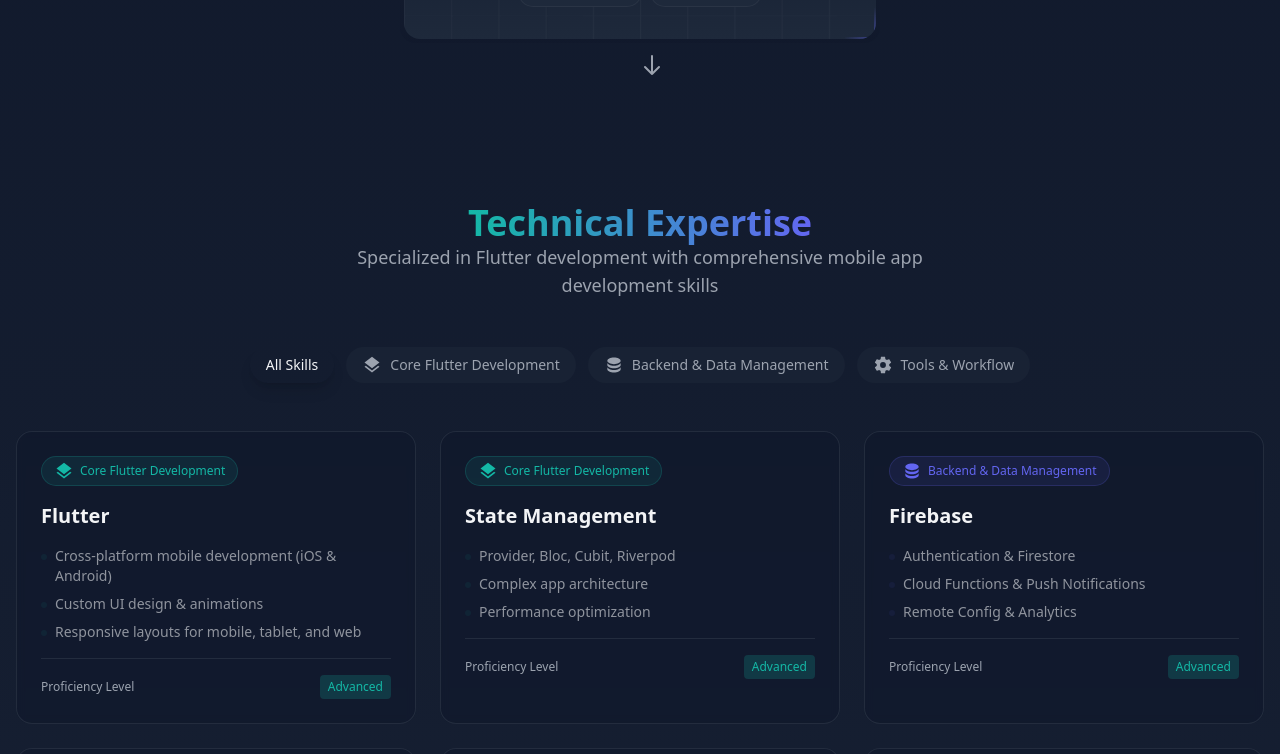
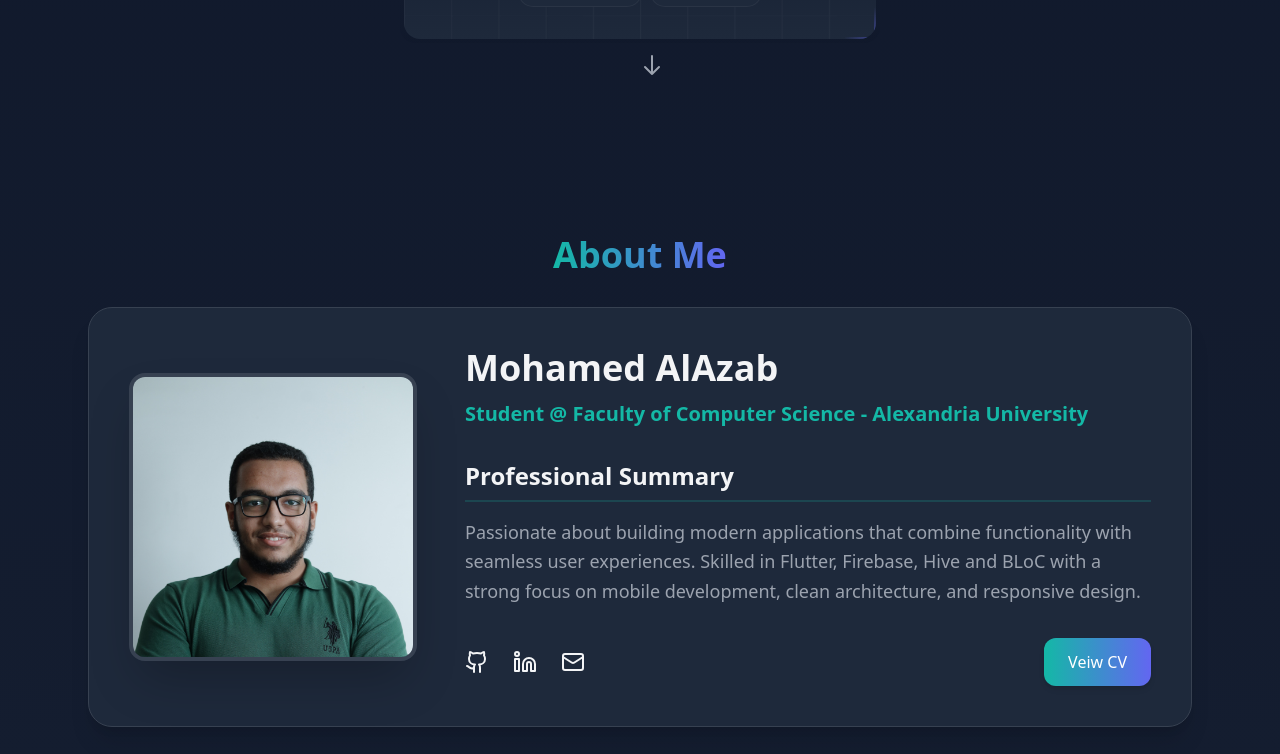
Before and after one commit to Mohamed-AlAzab/portfolio, a Next.js app: page / in a window 1280 px wide. Shown: the part 723-1477 px from the top of the page. Built offline with nearby package versions, Linux system fonts and the light colour scheme.

Commit message:
add about component

```diff
--- /dev/null
+++ b/app/components/AboutUs.tsx
@@ -0,0 +1,84 @@
+"use client";
+
+import { Github, Linkedin, Mail } from "lucide-react";
+import { Profile } from "../constant";
+
+export default function AboutUs() {
+    return (
+        <section className="max-w-6xl mx-auto px-6 py-20">
+            {/* Header Section */}
+            <div className="px-6 py-8 text-center">
+                <h2 className="text-4xl sm:text-6xl md:text-4xl font-bold">
+                    <span className="bg-gradient-to-r from-brand-accent via-brand-accent2 to-brand-accent text-transparent bg-clip-text bg-[size:200%] animate-gradient">
+                        About Me
+                    </span>
+                </h2>
+            </div>
+
+            <div className="bg-brand-surface rounded-3xl shadow-xl border border-brand-border overflow-hidden">
+                {/* Main Content */}
+                <div className="p-10 flex flex-col lg:flex-row items-center gap-12">
+
+                    {/* Image */}
+                    <div className="relative flex-shrink-0">
+                        <div className="w-72 h-72 rounded-2xl overflow-hidden shadow-2xl border-4 border-brand-border">
+                            <img
+                                src="/image.JPG"
+                                alt="Profile Photo"
+                                className="w-full h-full object-cover transition-transform duration-300 hover:scale-105"
+                            />
+                        </div>
+                    </div>
+
+                    {/* Professional Content */}
+                    <div className="flex-1 space-y-8">
+                        {/* Name and Title */}
+                        <div className="text-center lg:text-left">
+                            <h3 className="text-4xl font-bold text-brand-text mb-3">
+                                Mohamed AlAzab
+                            </h3>
+                            <p className="text-xl text-brand-accent font-semibold mb-2">
+                                Student @ Faculty of Computer Science - Alexandria University
+                            </p>
+                        </div>
+                        {/* Professional Summary */}
+                        <div className="space-y-4">
+                            <h4 className="text-2xl font-semibold text-brand-text border-b-2 border-brand-accent/20 pb-2">
+                                Professional Summary
+                            </h4>
+                            <p className="text-brand-subtext leading-relaxed text-lg">
+                                Passionate about building modern applications that combine
+                                functionality with seamless user experiences. Skilled in Flutter,
+                                Firebase, Hive and BLoC with a strong focus on mobile development,
+                                clean architecture, and responsive design.
+                            </p>
+                        </div>
+                        {/* Social + Resume */}
+                        <div className="flex flex-col sm:flex-row items-center sm:justify-between gap-4 pt-0">
+                            {/* Social Icons */}
+                            <div className="flex gap-6">
+                                <a href={Profile.github} target="_blank" className="text-brand-text hover:text-brand-accent transition-colors">
+                                    <Github className="w-6 h-6" />
+                                </a>
+                                <a href={Profile.linkedIn} target="_blank" className="text-brand-text hover:text-brand-accent transition-colors">
+                                    <Linkedin className="w-6 h-6" />
+                                </a>
+                                <a href={Profile.email} className="text-brand-text hover:text-brand-accent transition-colors">
+                                    <Mail className="w-6 h-6" />
+                                </a>
+                            </div>
+                            {/* Resume Button */}
+                            <a
+                                href={Profile.cvUrl}
+                                target="_blank"
+                                className="px-6 py-3 bg-gradient-to-r from-brand-accent to-brand-accent2 text-white font-medium rounded-xl shadow-md hover:opacity-90 transition-all"
+                            >
+                                Veiw CV
+                            </a>
+                        </div>
+                    </div>
+                </div>
+            </div>
+        </section>
+    );
+}
--- a/app/constant.tsx
+++ b/app/constant.tsx
@@ -1,5 +1,5 @@
 export const Profile = {
-  cvUrl: "https://drive.google.com/file/d/1mS9O8Aq761JXVTrPP2pd-I2hnYwRbGwB/view?usp=drive_link",
+  cvUrl: "https://docs.google.com/document/d/1RMUk0nh0NVfIbintXfrpTy7wNgQIRxyv/edit?usp=drive_link&ouid=110169218787318684425&rtpof=true&sd=true",
   email: "https://mail.google.com/mail/?view=cm&fs=1&to=mohamed.alazab.ibrahim@gmail.com",
   linkedIn: "https://www.linkedin.com/in/mohamed-alazab-ibrahim/",
   github: "https://github.com/Mohamed-AlAzab",
--- a/app/page.tsx
+++ b/app/page.tsx
@@ -7,13 +7,14 @@
 import DevelopmentProcess from "./components/DevelopmentProcess";
 import ContactSection from "./components/ContactSection";
 import { Menu, X } from "lucide-react";
+import AboutUs from "./components/AboutUs";
 
 export default function MobileDevPortfolio() {
   const activeSection = "Home";
   const [menuOpen, setMenuOpen] = useState(false);
   const [isScrolled] = useState(false);
 
-  const navItems = ["Home", "Skills", "Projects", "Process", "Contact"];
+  const navItems = ["Home", "About", "Skills", "Projects", "Process", "Contact"];
 
   const handleNavClick = (
     e: React.MouseEvent<HTMLAnchorElement>,
@@ -95,6 +96,7 @@
 
       <main className="pt-0 scroll-smooth" style={{ scrollPaddingTop: "50px" }}>
         <section id="Home"><HeroSection /></section>
+        <section id="About"><AboutUs /></section>
         <section id="Skills"><SkillsSection /></section>
         <section id="Projects"><AppShowcase /></section>
         <section id="Process"><DevelopmentProcess /></section>
```
Also changed, not shown: public/image.JPG (added).
